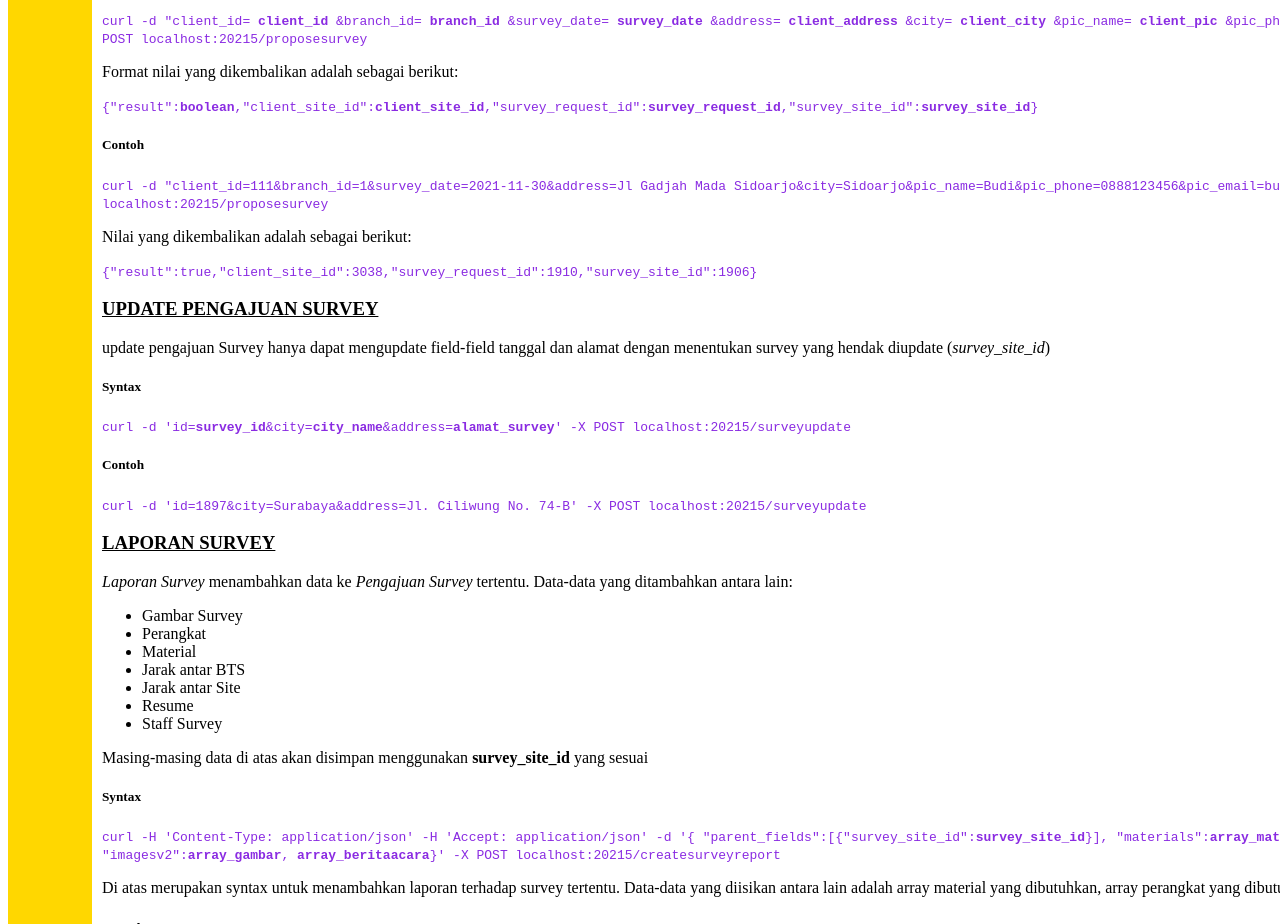
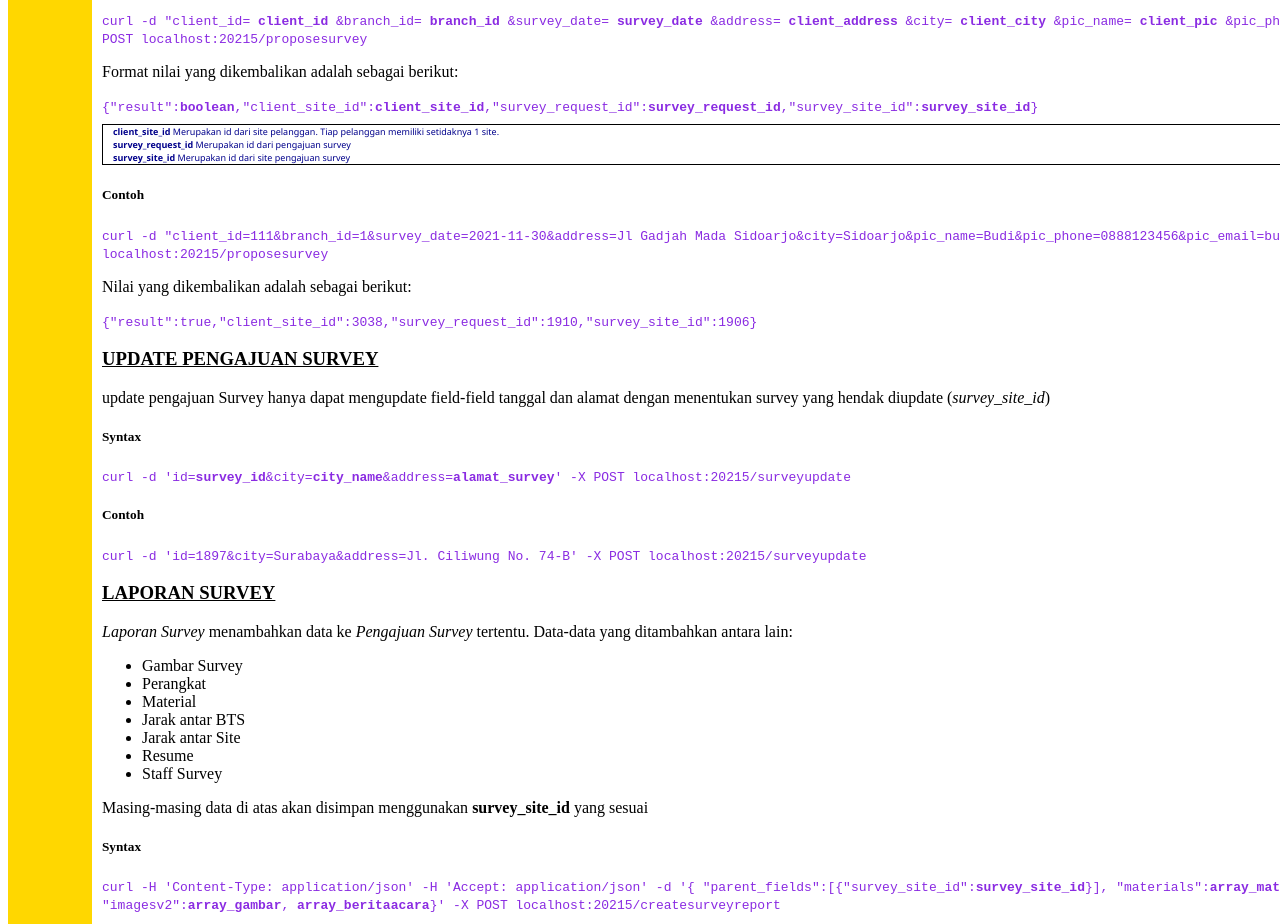
Before and after one commit to pojok-webdev/wo-server-v2, a website: page help/home.ejs in a window 1280 px wide. Shown: the part 6700-7624 px from the top of the page. Drawn offline with nearby package versions, Linux system fonts and the light colour scheme; files that its build step writes are made by us from their sources.

Commit message:
add doc for surveys

```diff
--- a/help/home.css
+++ b/help/home.css
@@ -88,6 +88,13 @@ code{
     color:blueviolet;
 }
 
+.description{
+    border: 1px solid black;
+    padding-left: 10px;
+    color:darkblue;
+    font-size: 9px;
+    font-family: 'Segoe UI', Tahoma, Geneva, Verdana, sans-serif;
+}
 @media print{
     #idSticky{
         display: none
--- a/help/survey.ejs
+++ b/help/survey.ejs
@@ -19,6 +19,15 @@
 <code>
     {"result":<strong>boolean</strong>,"client_site_id":<strong>client_site_id</strong>,"survey_request_id":<strong>survey_request_id</strong>,"survey_site_id":<strong>survey_site_id</strong>}
 </code>
+<p class="description">
+    <strong>client_site_id</strong>
+    Merupakan id dari site pelanggan. Tiap pelanggan memiliki setidaknya 1 site.<br />
+    <strong>survey_request_id</strong>
+    Merupakan id dari pengajuan survey<br />
+    <strong>survey_site_id</strong>
+    Merupakan id dari site pengajuan survey<br />
+</p>
+
 <h5>Contoh</h5>
 <code>
         curl -d "client_id=111&branch_id=1&survey_date=2021-11-30&address=Jl Gadjah Mada Sidoarjo&city=Sidoarjo&pic_name=Budi&pic_phone=0888123456&pic_email=budi@company.com" -X POST localhost:20215/proposesurvey
```
